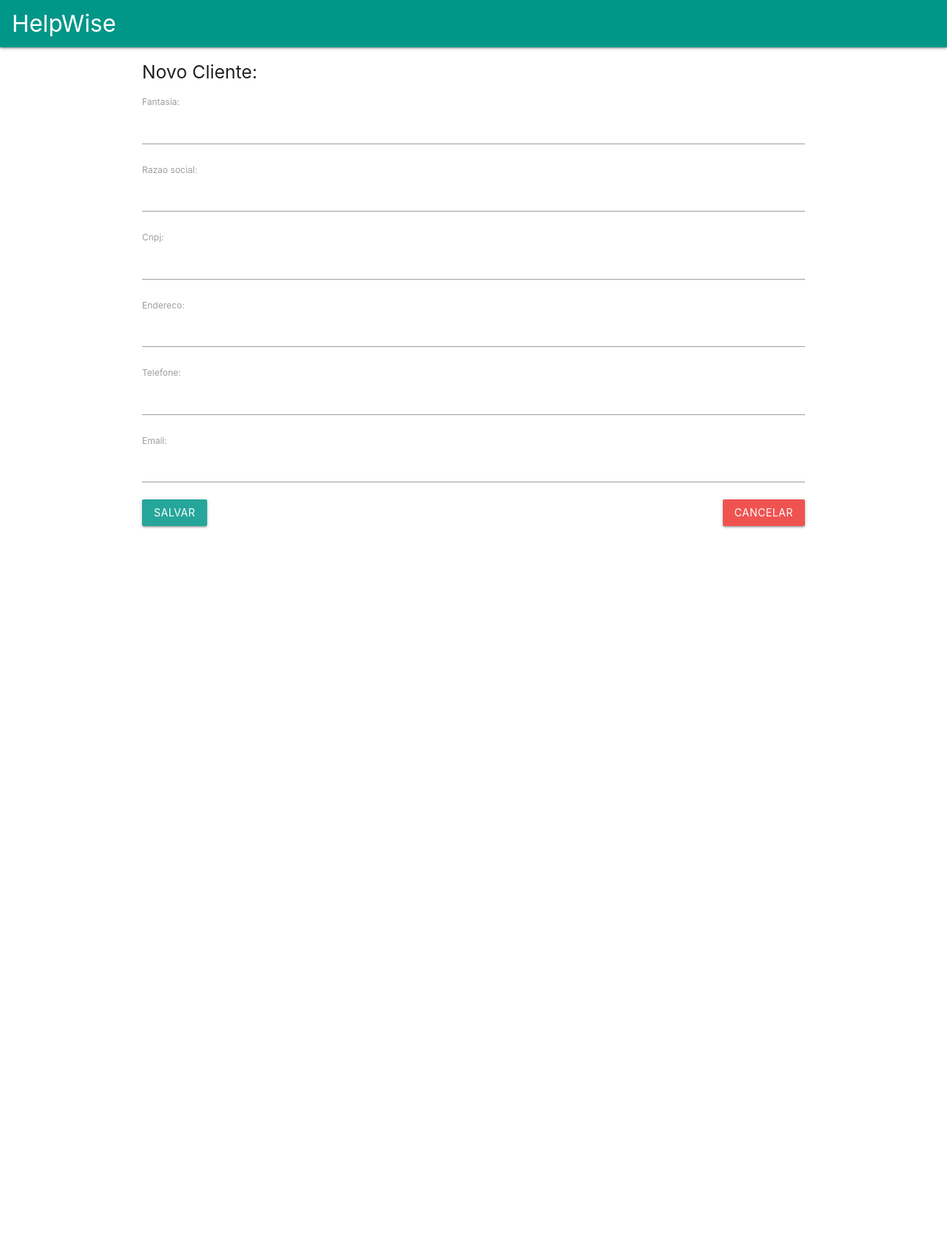
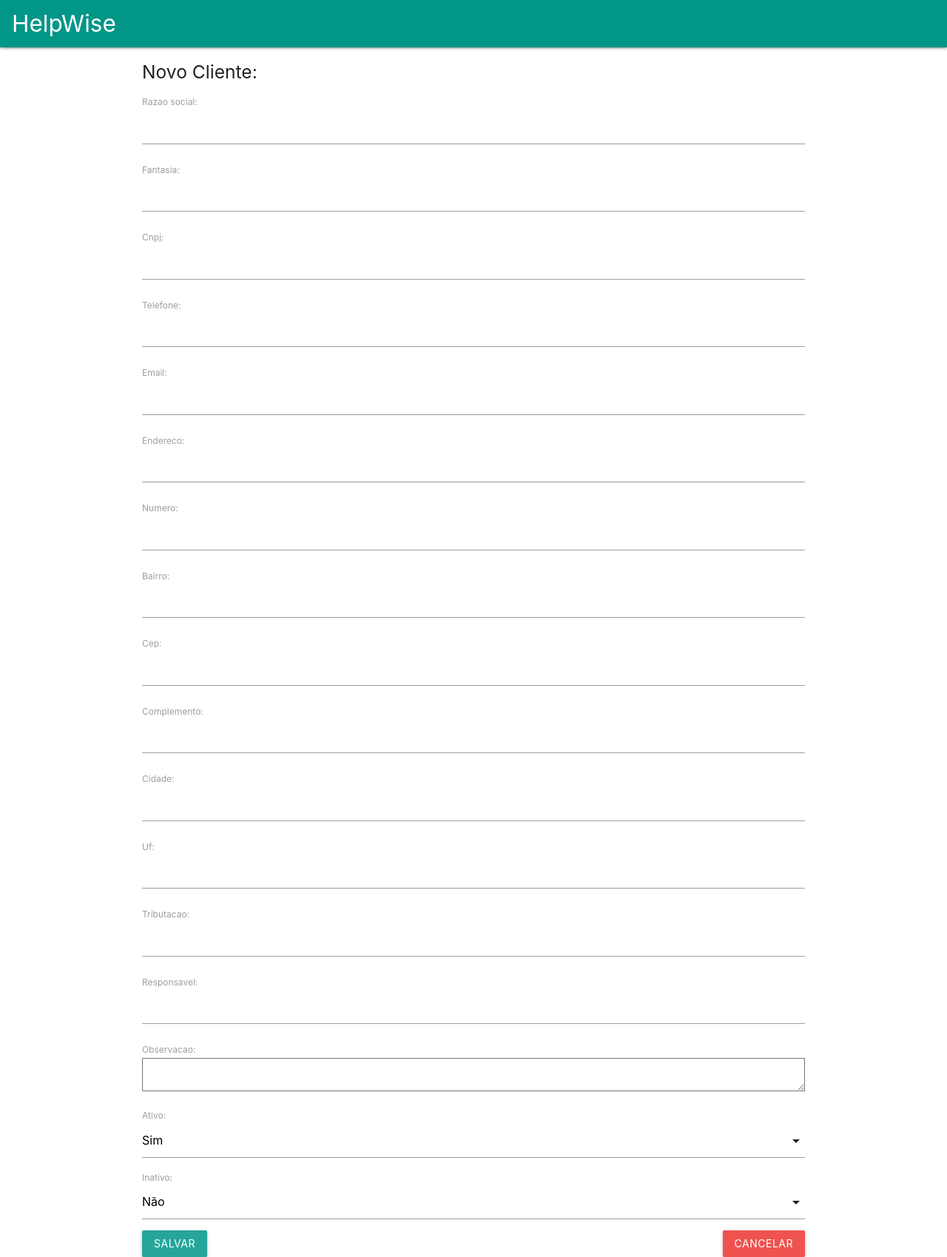
Before and after one commit to JulianoAlexGomes/helpwise, a Django app: page /cliente/novo/ in a window 1280 px wide. Shown: the whole page at 74% size. Before the commit the page ends 714 px from the top, so only its background shows below. Run offline with Django 3.2, Linux system fonts and the light colour scheme.

Commit message:
updating_person

```diff
--- a/tiqt/apps/core/forms.py
+++ b/tiqt/apps/core/forms.py
@@ -1,6 +1,32 @@
 from django import forms
 from django_select2.forms import ModelSelect2Widget
 from .models import Ticket, Cliente
+
+
+class ClienteForm(forms.ModelForm):
+    class Meta:
+        model = Cliente
+        fields = [
+                    'razao_social',
+                    'fantasia',
+                    'cnpj',
+                    'telefone',
+                    'email',
+                    'endereco',
+                    'numero',
+                    'bairro',
+                    'cep',
+                    'complemento',
+                    'cidade',
+                    'uf',
+                    'tributacao',
+                    'responsavel',
+                    'observacao',
+                    'ativo',
+                    'inativo',
+                ]
+
+
 
 class TicketForm(forms.ModelForm):
     class Meta:
@@ -9,8 +35,3 @@ class TicketForm(forms.ModelForm):
         widgets = {
             'cliente': ModelSelect2Widget(model=Cliente, search_fields=['fantasia__icontains', 'razao_social__icontains']),
         }
-
-class ClienteForm(forms.ModelForm):
-    class Meta:
-        model = Cliente
-        fields = ['fantasia', 'razao_social', 'cnpj', 'endereco', 'telefone', 'email']
--- a/tiqt/apps/core/models.py
+++ b/tiqt/apps/core/models.py
@@ -78,11 +78,12 @@ class Ticket(models.Model):
     criado_em = models.DateTimeField(auto_now_add=True, editable=False)
     iniciado_em = models.DateTimeField(null=True, blank=True, editable=False)
     encerrado_em = models.DateTimeField(null=True, blank=True, editable=False)
+    status = models.SmallIntegerField(choices=STATUS, default=ABERTO, editable=False)
+    cliente = models.ForeignKey(Cliente, on_delete=models.PROTECT)
+
     # setor = models.ForeignKey(Setor, on_delete=models.PROTECT)
-    status = models.SmallIntegerField(choices=STATUS, default=ABERTO, editable=False)
     # patrimonio = models.CharField(max_length=5)
     # contato = models.CharField(max_length=10, null=True, blank=True)
-    cliente = models.ForeignKey(Cliente, on_delete=models.PROTECT)
 
     class Meta:
         ordering = ["criado_em"]
--- a/tiqt/apps/core/templates/core/cliente_form.html
+++ b/tiqt/apps/core/templates/core/cliente_form.html
@@ -9,3 +9,39 @@
     <a href="{% url 'cliente_list' %}" class="btn right red lighten-1">Cancelar</a>
 </form>
 {% endblock content %}
+
+{% block extra_js %}
+<script>
+    document.addEventListener('DOMContentLoaded', function() {
+        var cepField = document.getElementById('id_cep');
+        if (cepField) {
+            cepField.addEventListener('blur', buscarCep);
+        }
+    });
+
+    function buscarCep() {
+        var cep = document.getElementById('id_cep').value;
+        if (cep.length !== 8) {
+            alert('CEP inválido');
+            return;
+        }
+        var url = 'https://viacep.com.br/ws/' + cep + '/json/';
+        fetch(url)
+            .then(response => response.json())
+            .then(data => {
+                if (data.erro) {
+                    alert('CEP não encontrado');
+                    return;
+                }
+                document.getElementById('id_rua').value = data.logradouro;
+                document.getElementById('id_bairro').value = data.bairro;
+                document.getElementById('id_cidade').value = data.localidade;
+                document.getElementById('id_estado').value = data.uf;
+            })
+            .catch(error => {
+                console.error('Erro ao buscar o CEP:', error);
+                alert('Erro ao buscar o CEP');
+            });
+    }
+</script>
+{% endblock extra_js %}
--- a/tiqt/apps/core/templates/core/cliente_list.html
+++ b/tiqt/apps/core/templates/core/cliente_list.html
@@ -8,8 +8,9 @@
     <thead>
         <tr>
             <th>Nome Fantasia</th>
-            <th>Razão Social</th>
             <th>CNPJ</th>
+            <th>Cidade</th>
+            <th>UF</th>
             <th>Ações</th>
         </tr>
     </thead>
@@ -17,8 +18,9 @@
         {% for cliente in clientes %}
         <tr>
             <td>{{ cliente.fantasia }}</td>
-            <td>{{ cliente.razao_social }}</td>
             <td>{{ cliente.cnpj }}</td>
+            <td>{{ cliente.cidade }}</td>
+            <td>{{ cliente.uf }}</td>
             <td>
                 <a href="{% url 'cliente_update' cliente.pk %}" class="btn-small">Editar</a>
             </td>
```
